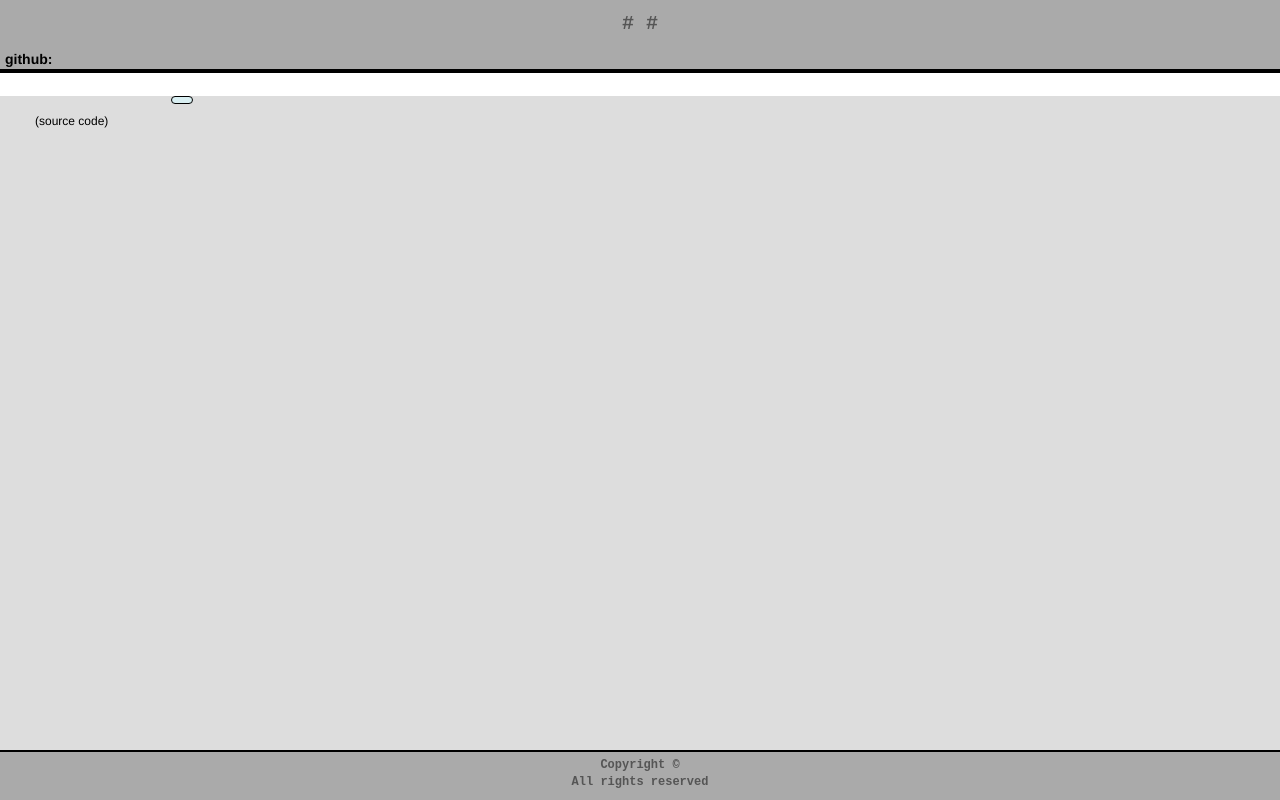
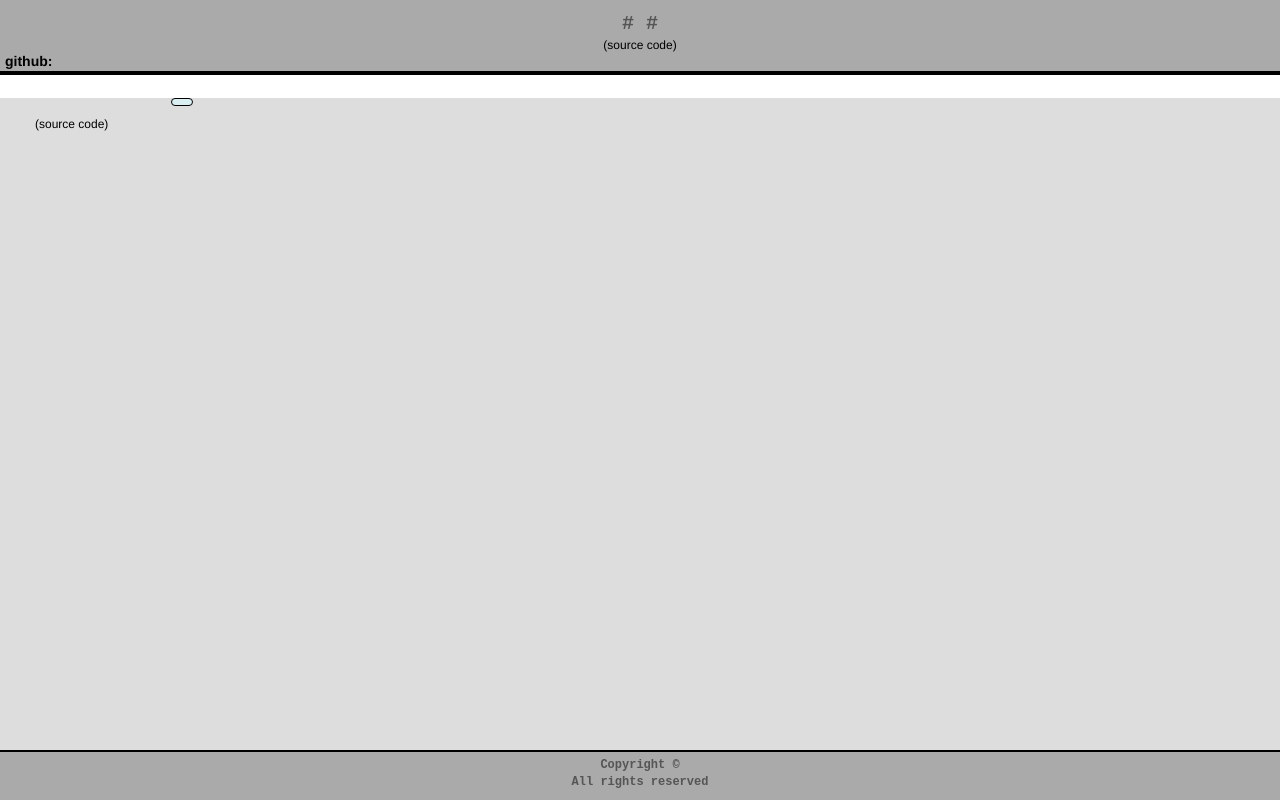
Before and after one commit to lacau/structure, a website: page client/views/index.html in a window 1280 px wide. Drawn offline with nearby package versions, Linux system fonts and the light colour scheme; some packages are replaced by stand-ins of ours; no server answers; a script that the page names is missing; files whose address does not match are found by name.

Commit message:
ADD source code directive to index.html. Some CSS adjustments.

```diff
--- a/client/css/client.css
+++ b/client/css/client.css
@@ -81,7 +81,6 @@ a:active {
 	color: black;
 	font-size: 14px;
 	font-weight: bold;
-	margin-top: 10px;
 	margin-left: 5px;
 	text-align: left;
 }
@@ -91,8 +90,7 @@ a:active {
 	color: black;
 	text-decoration: none;
 	display: inline-block;
-	float: left;
-	line-height: 50px;
+	line-height: 12px;
 }
 
 .source-code-link:hover {
--- a/client/css/container.css
+++ b/client/css/container.css
@@ -30,7 +30,7 @@
 .container {
 	position:fixed;
 	bottom: 50px;
-	top: 96px;
+	top: 98px;
 	width: 100% !important;
 	background-color: #ddd;
 	overflow: auto;
@@ -86,3 +86,8 @@
 .file-link:hover {
 	text-decoration: none;
 }
+
+.source-code-container {
+	float: left;
+	margin-top: 20px;
+}
--- a/client/js/controllers/MainController.js
+++ b/client/js/controllers/MainController.js
@@ -7,6 +7,7 @@ app.controller('mainCtrl', function($scope, $resource, $location) {
 	});
 
 	Config.get(function(result) {
+		$scope.page = {name: 'index.html', path: '/client/views/'};
 		$scope.config = result;
 	});
 
--- a/client/views/index.html
+++ b/client/views/index.html
@@ -9,6 +9,7 @@
 <body ng-controller="mainCtrl">
 	<div class="header-back">
 		<div class="header-title"># {{config.title}} #</div>
+		<div style="float:none" source-code></div>
 		<div class="github-link">github: <a href="{{config.github}}" target="_blank">{{config.github}}</a></div>
 	</div>
 	<div class="header-link-container">
--- a/client/views/objective.html
+++ b/client/views/objective.html
@@ -1,4 +1,5 @@
 <div>
-	<div class="subtitle">{{page.title}}</div><div source-code></div>
+	<div class="subtitle">{{page.title}}</div>
+	<div class="source-code-container"><div source-code></div></div>
 	<div ng-bind-html="page.description | sanitize" class="description description-objective"></div>
 </div>
--- a/server/controllers/FileController.js
+++ b/server/controllers/FileController.js
@@ -5,8 +5,6 @@ module.exports.list = function(req, res) {
 
 	if(req.params['0'])
 		_initPath = req.params.path + req.params['0'];
-
-	console.log(_initPath);
 
 	if(_initPath.indexOf('.') != -1) {
 		fs.readFile('./' + _initPath,'utf-8',function(err, data) {
```
Also changed, not shown: client/views/architecture.html (+2 -1 lines), client/views/controllers.html (+2 -1 lines), client/views/css.html (+2 -1 lines), client/views/directives.html (+2 -1 lines), client/views/filters.html (+2 -1 lines), client/views/html.html (+2 -1 lines), client/views/models.html (+2 -1 lines), client/views/services.html (+2 -1 lines).
